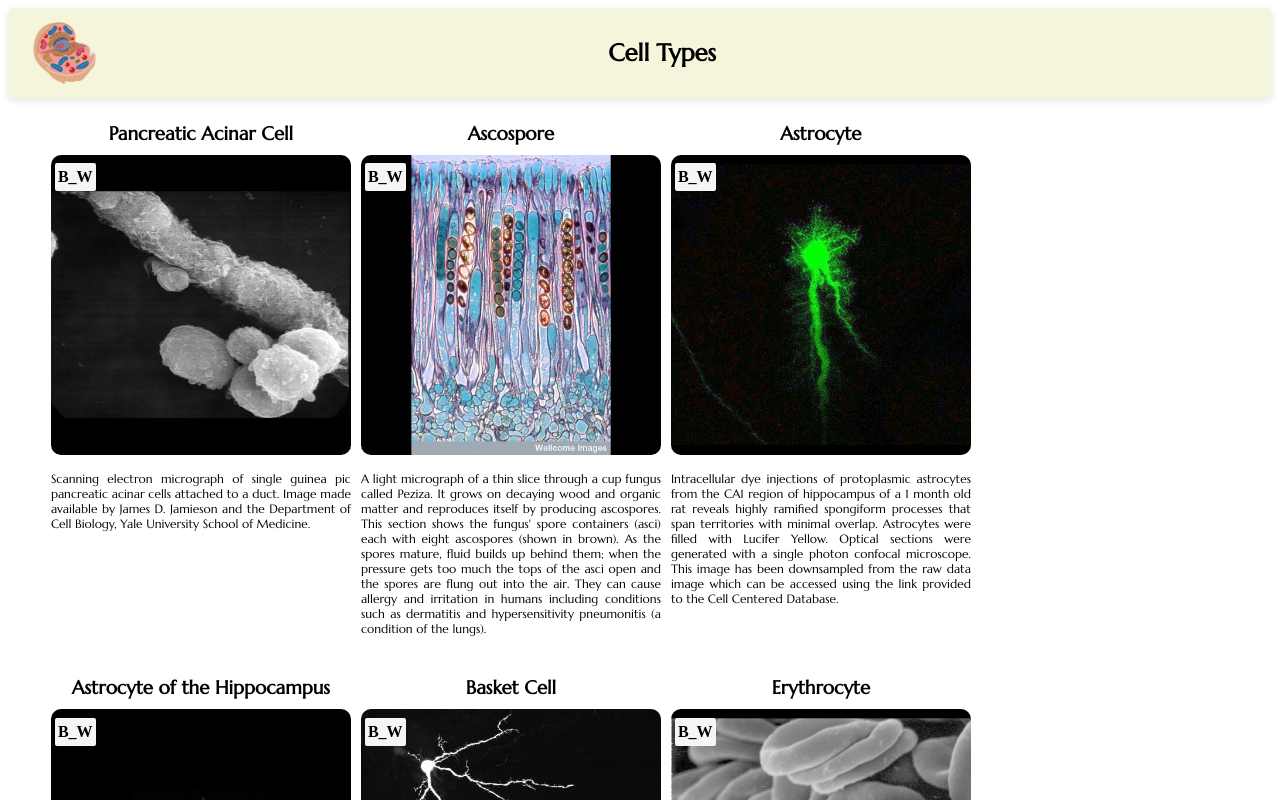
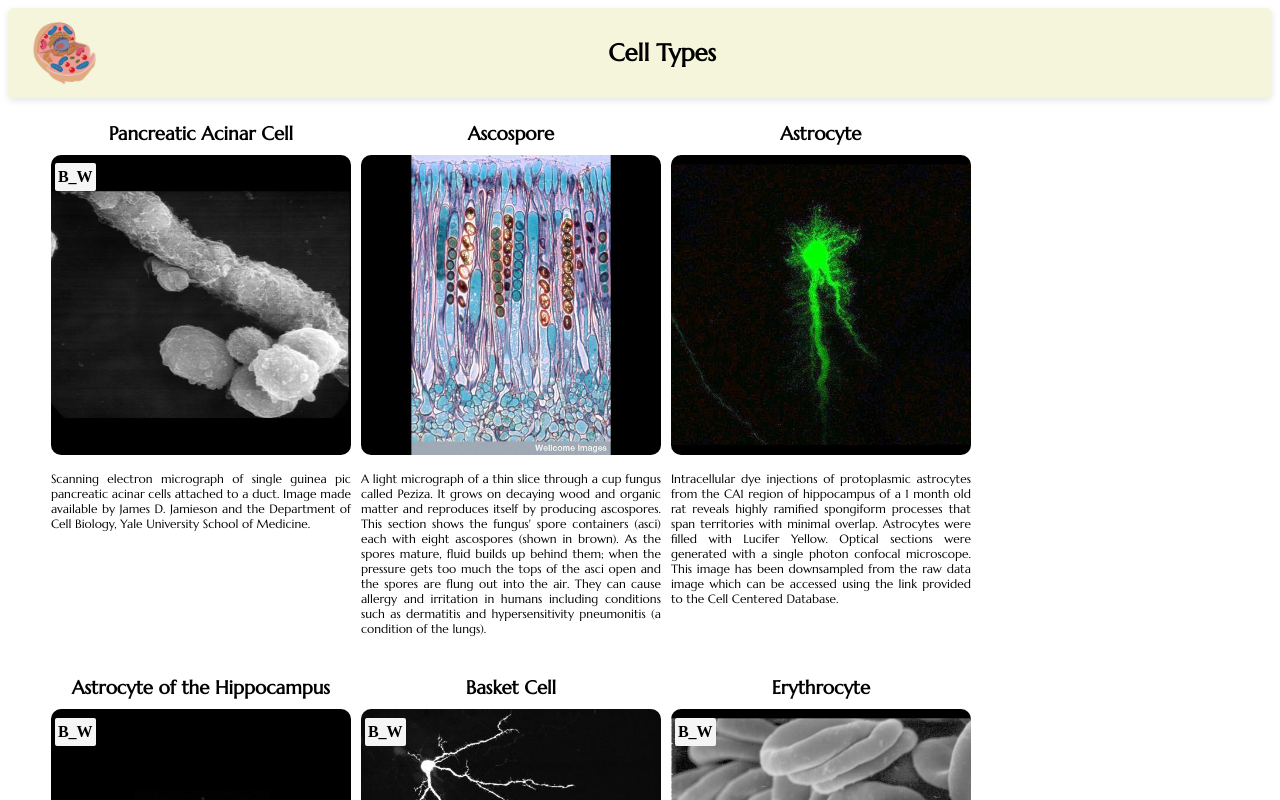
Before and after one commit to jsgith/ReactTraining, a React (Create React App) app in the folder cell_types/: page / in a window 1280 px wide. Shown: the top 800 px of the page. Built offline with nearby package versions, Linux system fonts and the light colour scheme.

Commit message:
Conditional rendering black and white

```diff
--- a/cell_types/src/components/Cell.js
+++ b/cell_types/src/components/Cell.js
@@ -4,7 +4,7 @@ export default function Cell(props) {
      return (
         <div className='cell'>
             <h3 className='cell--name'>{props.cellName}</h3>
-            <div className='cell--badge'>B_W</div>
+            {props.blackAndWhite && <div className='cell--badge'>B_W</div>}
             <img  src={`../../images/${props.img}`} className='cell--img' alt='Cell'/>
             <p className='cell--description'>{props.description}</p>
         </div>
```
